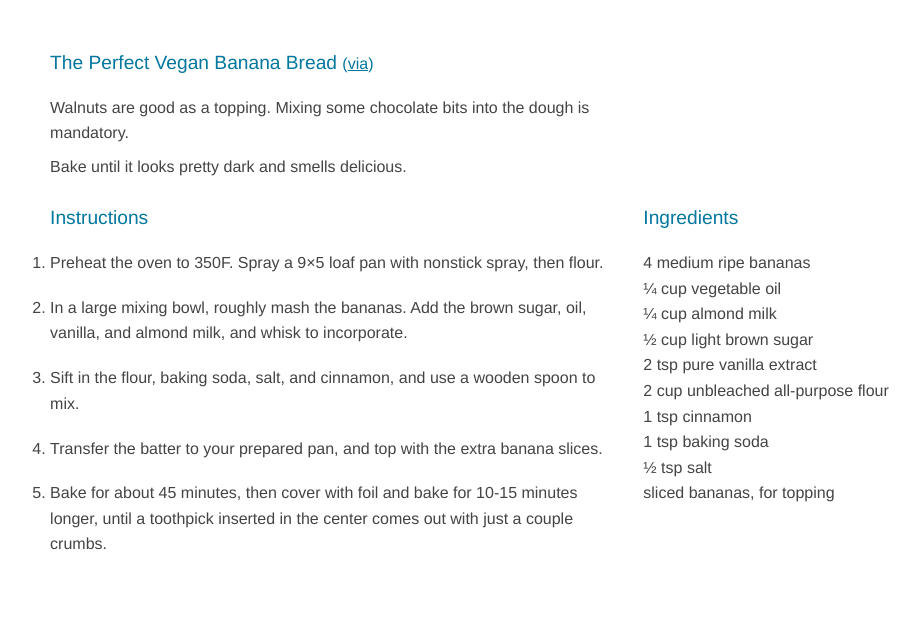
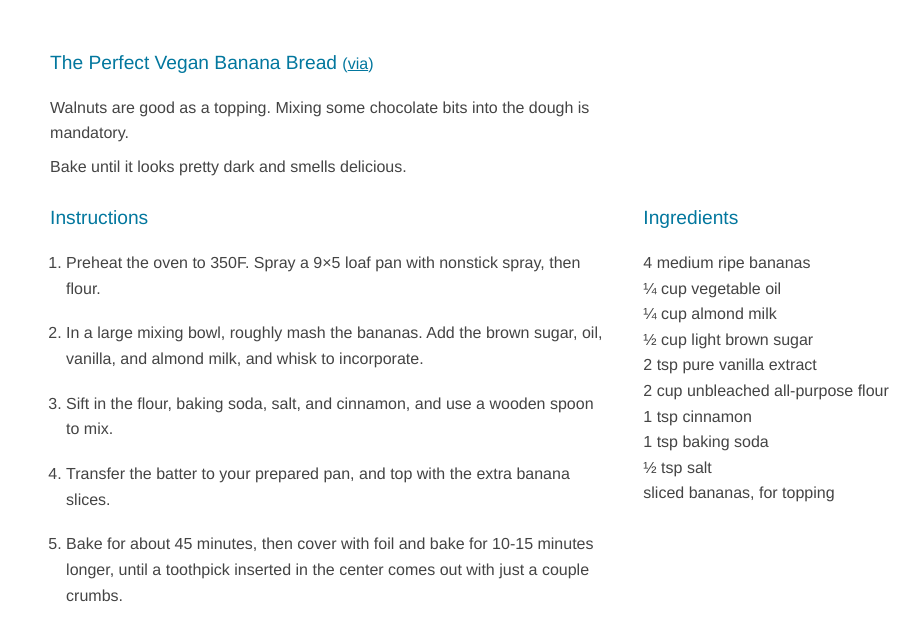
Before and after one commit to erik/food, a Jekyll site: the page built from _posts/2019-01-31-vegan-banana-bread.md, in a window 1280 px wide. Shown: the top 641 px of the page, without its empty margins (161-1081 px from the left). Built offline with Jekyll 4.4.1, drawn with Linux system fonts in a browser that asks for light colours.

Commit message:
Alignment tweaks

```diff
--- a/_sass/recipe.scss
+++ b/_sass/recipe.scss
@@ -59,10 +59,14 @@
   list-style: none;
 }
 
+.instructions ol {
+  padding-left: 1em;
+}
+
 .instruction {
   margin-bottom: 1.2em;
 }
 
-ul, ol {
+ul {
   padding-left: 0;
 }
```
